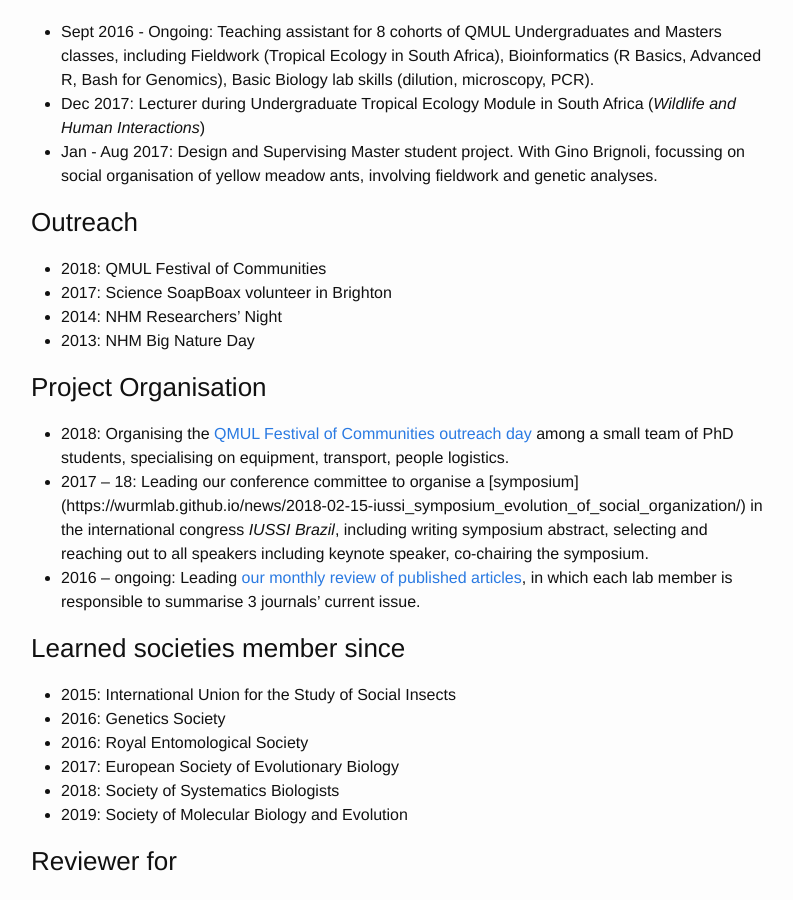
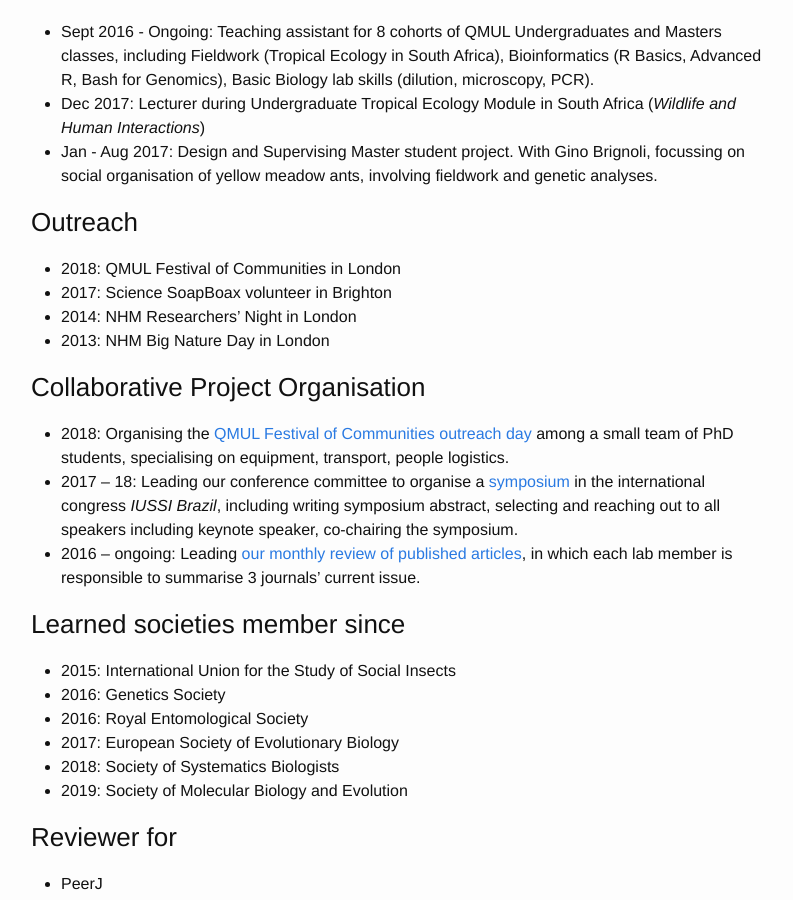
Before and after one commit to EmelineFavreau/EmelineFavreau.github.io, a Jekyll site: the page built from cv.md, in a window 1280 px wide and 900 px high, scrolled down 1521 px. Shown: the whole window, without its empty margins (239-1032 px from the left). Built offline with Jekyll 4.4.1, drawn with Linux system fonts in a browser that asks for light colours.

Commit message:
adding organisation

```diff
--- a/cv.md
+++ b/cv.md
@@ -62,16 +62,16 @@
 
 
 ### Outreach
-- 2018: QMUL Festival of Communities
+- 2018: QMUL Festival of Communities in London
 - 2017: Science SoapBoax volunteer in Brighton
-- 2014: NHM Researchers' Night
-- 2013: NHM Big Nature Day
+- 2014: NHM Researchers' Night in London
+- 2013: NHM Big Nature Day in London
 
 
 
-### Project Organisation
+### Collaborative Project Organisation
 - 2018: Organising the [QMUL Festival of Communities outreach day](https://wurmlab.github.io/news/2018-05-18-festival_of_communities/) among a small team of PhD students, specialising on equipment, transport, people logistics.
-- 2017 – 18: Leading our conference committee to organise a [symposium] (https://wurmlab.github.io/news/2018-02-15-iussi_symposium_evolution_of_social_organization/) in the international congress _IUSSI Brazil_, including writing symposium abstract, selecting and reaching out to all speakers including keynote speaker, co-chairing the symposium.
+- 2017 – 18: Leading our conference committee to organise a [symposium](https://wurmlab.github.io/news/2018-02-15-iussi_symposium_evolution_of_social_organization/) in the international congress _IUSSI Brazil_, including writing symposium abstract, selecting and reaching out to all speakers including keynote speaker, co-chairing the symposium.
 - 2016 – ongoing: Leading [our monthly review of published articles](https://wurmlab.github.io/news/2018-02-20-Keeping_up_with_reading_newly_published_articles/), in which each lab member is responsible to summarise 3 journals' current issue.
 
 
```
